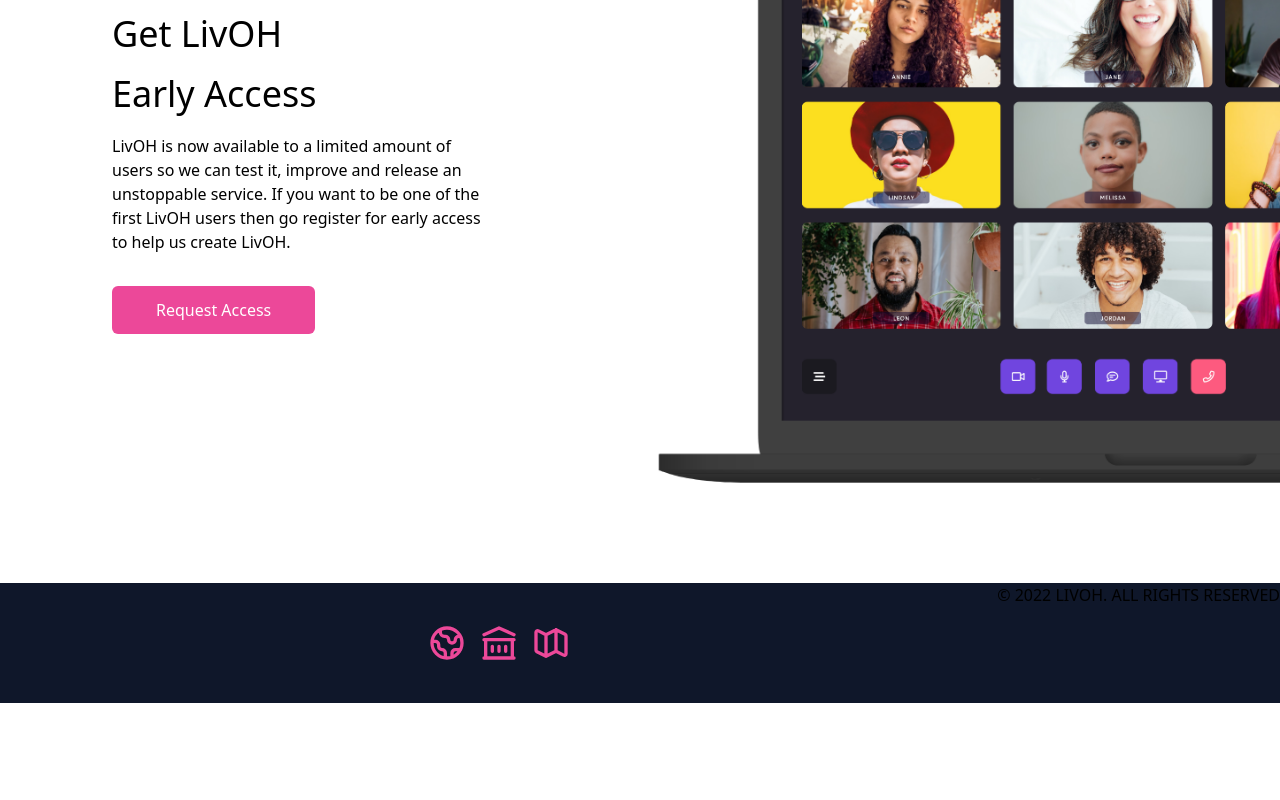
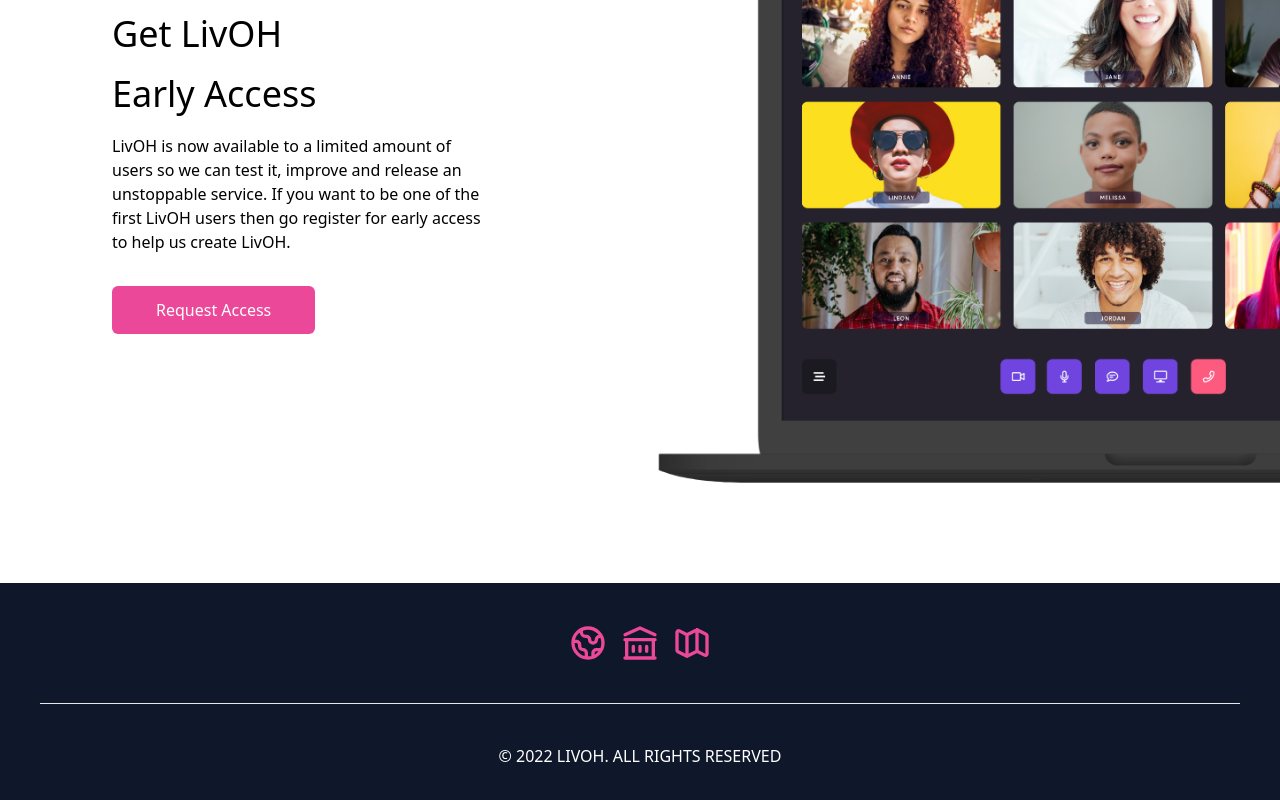
Before and after one commit to kirsten-tay/livoh, a React (Create React App) app: page / in a window 1280 px wide. Shown: the part 4228-5028 px from the top of the page. Before the commit the page ends 4931 px from the top, so only its background shows below. Built offline with nearby package versions, Linux system fonts and the light colour scheme.

Commit message:
updated  early access

```diff
--- a/src/components/Earlyaccess.jsx
+++ b/src/components/Earlyaccess.jsx
@@ -32,15 +32,15 @@
                     <img src={early}className="relative h-full"  alt="" /></div>
             </div>
 
-             <div className="flex bg-slate-900">
-                 <div className="flex mx-auto gap-3 text-center m-10 text-pink-500">
+             <div className=" bg-slate-900 space-y-10 p-10">
+                 <div className="flex mx-auto gap-3 justify-center  text-pink-500">
                   <GlobeIcon className="h-10 w-10"/>
                   <LibraryIcon className="h-10 w-10"/>
                   <MapIcon className="h-10 w-10"/>
                  </div>
-                <hr className="text-white"/>
-                <div >
-                 <h4>   &copy; 2022 LIVOH. ALL RIGHTS RESERVED</h4>
+                <hr className="text-slate "/>
+                <div className="flex mx-auto justify-center text-white" >
+                 <h6>   &copy; 2022 LIVOH. ALL RIGHTS RESERVED</h6>
                 </div>
             </div>
         </div>
```
